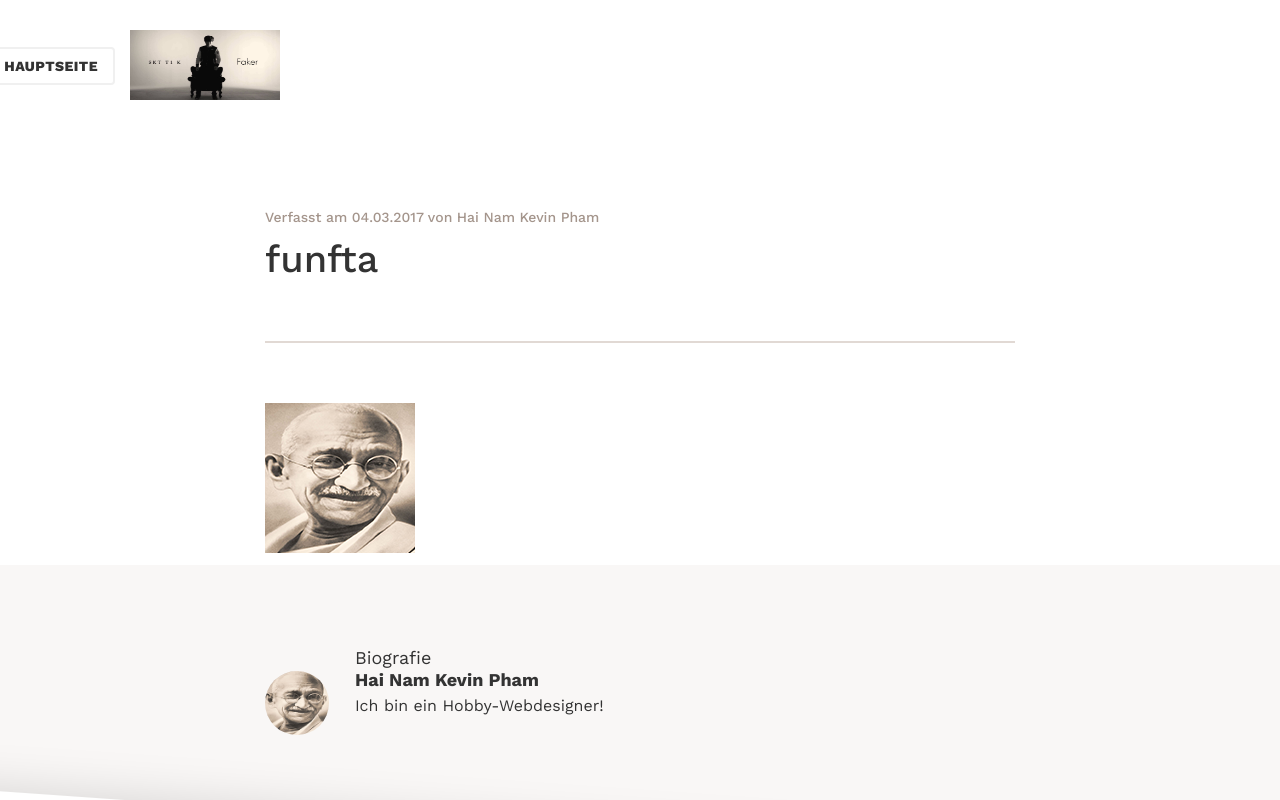
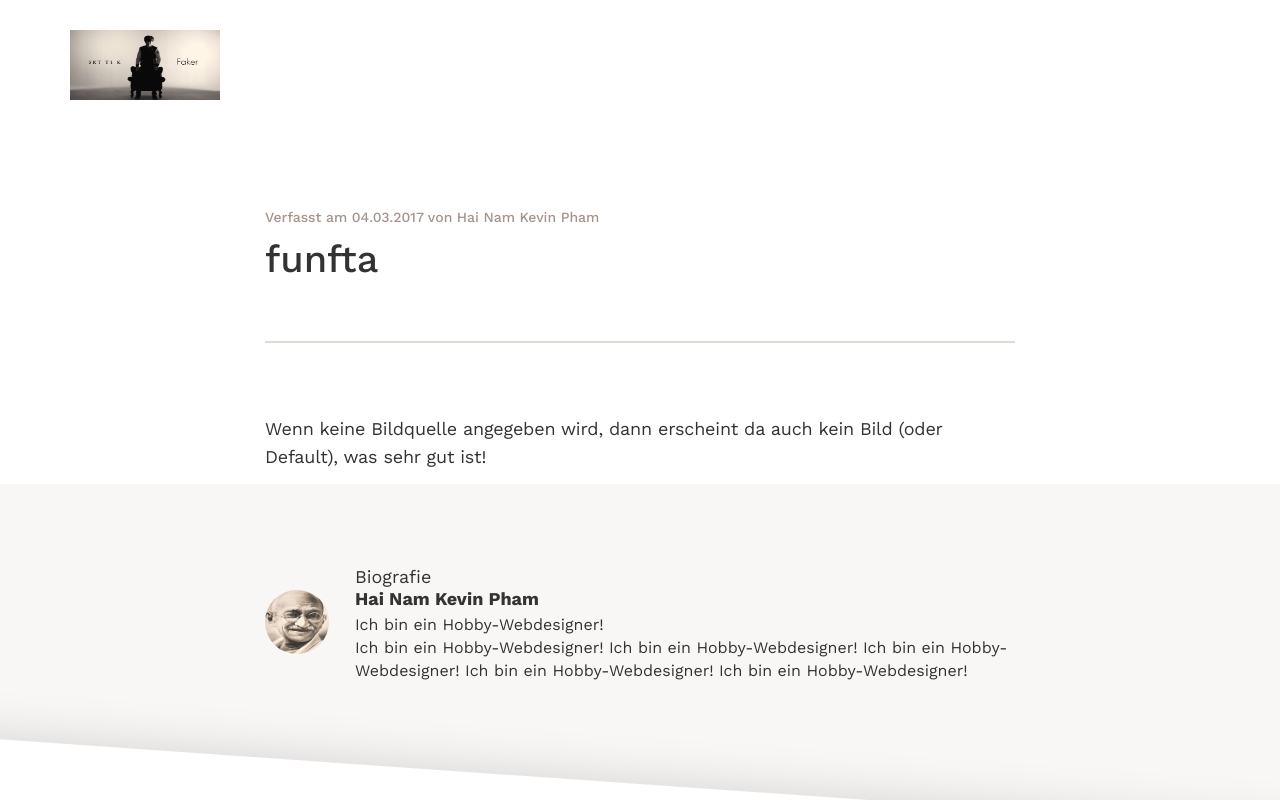
Before and after one commit to KeXagon/testing, a plain HTML site: page post/funfta/index.html in a window 1280 px wide. Shown: the top 800 px of the page. Drawn offline with nearby package versions, Linux system fonts and the light colour scheme.

Commit message:
Theme advance enhance 1

```diff
--- a/index.xml
+++ b/index.xml
@@ -35,7 +35,8 @@
       <pubDate>Sat, 04 Mar 2017 00:00:00 +0000</pubDate>
 
       <guid>https://kexagon.github.io/testing/post/funfta/</guid>
-      <description></description>
+      <description>&lt;p&gt;Wenn keine Bildquelle angegeben wird, dann erscheint da auch kein Bild (oder Default), was sehr gut ist!&lt;/p&gt;
+</description>
     </item>
 
     <item>
--- a/post/funfta/index.html
+++ b/post/funfta/index.html
@@ -321,14 +321,7 @@
       <div class="col-12 col-desktop-4">
         <figure class="page-logo"><a href="https://kexagon.github.io/testing/"><img src="https://kexagon.github.io/testing/images/faker.jpg" width="233" height="70" alt=""></a></figure>
 
-            <div class="col-12 col-desktop-2">
-        <nav class="page-nav">
-          <ul class="page-nav__list">
 
-                        <li class="page-nav__item"><a href="https://kexagon.github.io/testing/" title="Website" class="button button--outline page-nav__link page-nav__link--button">Hauptseite</a></li>
-
-          </ul>
-        </nav>
 
   </div>
 </header>
@@ -371,8 +364,9 @@
       <div class="row">
         <div class="col-12 col-desktop-10 push-desktop-1 col-hd-8 push-hd-2">
 
-          <img class="opening__image" src="https://kexagon.github.io/testing/images/default.png">
-          <div class="article-content" style="margin-top: 12px"></div>
+
+          <div class="article-content" style="margin-top: 12px"><p>Wenn keine Bildquelle angegeben wird, dann erscheint da auch kein Bild (oder Default), was sehr gut ist!</p>
+</div>
         </div>
       </div>
     </div>
@@ -406,7 +400,12 @@
 
 
 
-<p style="margin-top: 5px">Ich bin ein Hobby-Webdesigner!<p>
+<p style="margin-top: 5px">Ich bin ein Hobby-Webdesigner!<br />
+Ich bin ein Hobby-Webdesigner!
+Ich bin ein Hobby-Webdesigner!
+Ich bin ein Hobby-Webdesigner!
+Ich bin ein Hobby-Webdesigner!
+Ich bin ein Hobby-Webdesigner!<p>
 
 
 
--- a/post/index.xml
+++ b/post/index.xml
@@ -35,7 +35,8 @@
       <pubDate>Sat, 04 Mar 2017 00:00:00 +0000</pubDate>
 
       <guid>https://kexagon.github.io/testing/post/funfta/</guid>
-      <description></description>
+      <description>&lt;p&gt;Wenn keine Bildquelle angegeben wird, dann erscheint da auch kein Bild (oder Default), was sehr gut ist!&lt;/p&gt;
+</description>
     </item>
 
     <item>
```
Also changed, not shown: index.html (+2 -7 lines), page/2/index.html (+3 -9 lines), post/Ein vierter Tag/index.html (+7 -8 lines), post/index.html (+2 -7 lines), post/page/2/index.html (+3 -9 lines), post/post-title/index.html (+1 -7 lines), post/testing/index.html (+1 -7 lines).
